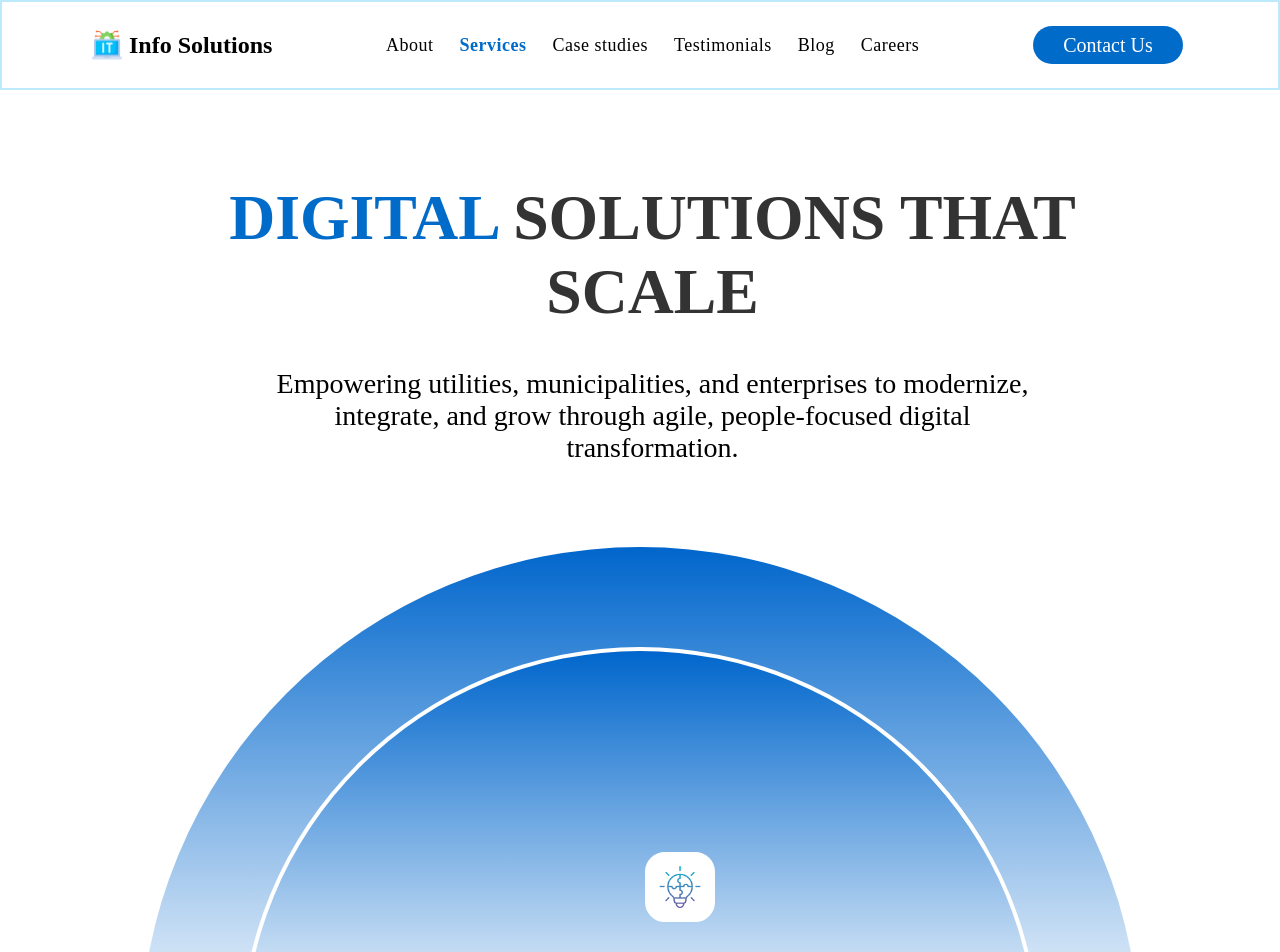
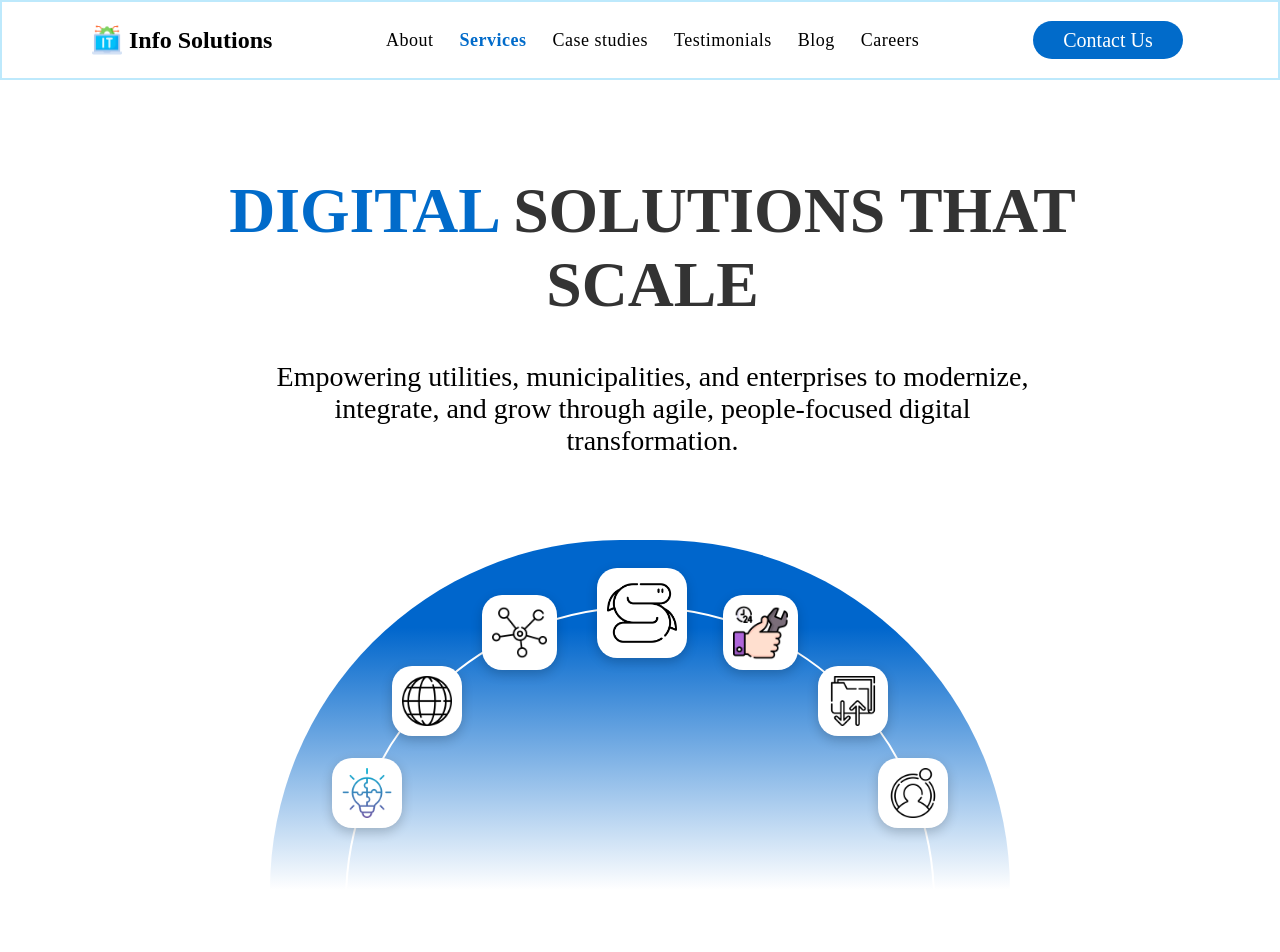
Before and after one commit to Suraj7149/Web_Dev, a React (Vite) app in the folder React and Node.js/info_solutions/: page / in a window 1280 px wide. Shown: the top 952 px of the page. Built offline with nearby package versions, Linux system fonts and the light colour scheme.

Commit message:
finally the circual menu is fixed

```diff
--- a/React and Node.js/info_solutions/src/Components/Hero.jsx
+++ b/React and Node.js/info_solutions/src/Components/Hero.jsx
@@ -40,15 +40,15 @@ const Hero = () => {
 
         <div className='circular-menu'>
           <div className='circular-menu-line'>
-            <div className='icon'>
+            <div className='icon-holder'>
             <img
-              className={` ${activeIndex === 1 ? "active" : ""}`}
+              className={`icon ${activeIndex === 1 ? "active" : ""}`}
               onClick={() => {setActiveIndex(1); givepos(1);}}
               src="../src/assets/idea.png"
               alt="" />
             </div>
 
-            <div>
+            <div className='icon-holder'>
               <img
               className={`icon ${activeIndex === 2 ? "active" : ""}`}
               onClick={() => {setActiveIndex(2); givepos(2);}}
@@ -56,7 +56,7 @@ const Hero = () => {
               alt="" />
             </div>
 
-            <div>
+            <div className='icon-holder'>
             <img
               className={`icon ${activeIndex === 3 ? "active" : ""}`}
               onClick={() => {setActiveIndex(3); givepos(3);}}
@@ -64,7 +64,7 @@ const Hero = () => {
               alt="" />
             </div>
 
-            <div>
+            <div className='icon-holder'>
             <img
               className={`icon ${activeIndex === 4 ? "active" : ""}`}
               onClick={() => {setActiveIndex(4); givepos(4);}}
@@ -72,7 +72,7 @@ const Hero = () => {
               alt="" />
             </div>
 
-            <div>
+            <div className='icon-holder'>
             <img
               className={`icon ${activeIndex === 5 ? "active" : ""}`}
               onClick={() => {setActiveIndex(5); givepos(5);}}
@@ -80,7 +80,7 @@ const Hero = () => {
               alt="" />
             </div>
 
-            <div>
+            <div className='icon-holder'>
             <img
               className={`icon ${activeIndex === 6 ? "active" : ""}`}
               onClick={() => {setActiveIndex(6); givepos(6);}}
@@ -88,7 +88,7 @@ const Hero = () => {
               alt="" />
             </div>
 
-            <div>
+            <div className='icon-holder'>
             <img
               className={`icon ${activeIndex === 7 ? "active" : ""}`}
               onClick={() => {setActiveIndex(7); givepos(7);}}
--- a/React and Node.js/info_solutions/src/index.css
+++ b/React and Node.js/info_solutions/src/index.css
@@ -38,7 +38,7 @@ body::-webkit-scrollbar {
   width: 100%;
   padding: 0;
   margin: 0;
-  height: 90px;
+  height: 80px;
   display: flex;
   align-items: center;
   padding: 20px 95px 20px 90px;
@@ -132,7 +132,7 @@ body::-webkit-scrollbar {
   align-items: center;
   /* justify-content: space-evenly; */
   height: 150vh;
-  padding-top: 67px;
+  padding-top: 60px;
   /* background-color: #f0f0f0; */
   text-align: center;
 }
@@ -173,9 +173,9 @@ body::-webkit-scrollbar {
 .circular-menu {
   /* bottom: 20px;
   right: 20px; */
-  width: 1000px;
-  height: 500px;
-  border-radius: 600px 600px 0 0;
+  width: 740px;
+  height: 350px;
+  border-radius: 1500px 1500px 0 0;
   margin-top: 440px;
   padding-top: 0;
   background-color: rgba(1,107,202,255); /* Blue background */
@@ -183,40 +183,27 @@ body::-webkit-scrollbar {
   align-items: center;
   justify-content: center;
   /* box-shadow: 0px 4px 8px rgba(0,0,0,0.2); */
-  background: linear-gradient(to bottom, #0066cc 0%, #ffffff 100%);
+  background: linear-gradient(to bottom, #0066cc 25%, #ffffff 100%);
 }
 
 .circular-menu-line {
-  /* bottom: 20px;
-  right: 20px; */
-  width: 800px;
-  height: 400px;
-  border-radius: 750px 750px 0 0;
+  width: 590px;
+  height: 318px;
+  border-radius: 800px 800px 0 0;
   margin-top: 100px;
   padding-top: 0;
-  background-color: rgba(1,107,202,255); /* Blue background */
-  display: flex;
-  align-items: center;
-  justify-content: center;
-  border: #ffffff 4px solid;
-  background: linear-gradient(to bottom, #0066cc 0%, #ffffff 100%);
+  position: relative;
+  background-color: rgba(1,107,202,255);
+  border: #ffffff 2px solid;
+  background: transparent;
 }
 
-.circular-menu-line img {
+
+
+.icon-holder {
   position: absolute;
-  height: 70px;
-  width: 70px;
-  border-radius: 20px;
-  background-color: #ffffff;
-  margin: 5px 5px 5px 5px;
-  border: #ffffff 14px solid;
-  transition: transform 1s ease-in-out;
-}
-
-.menu-item {
-  position: absolute;
-  width: 70px;
-  height: 70px;
+  /* width: 75px;
+  height: 75px; */
   background: white;
   border-radius: 20px;
   display: flex;
@@ -225,24 +212,26 @@ body::-webkit-scrollbar {
   box-shadow: 0 4px 12px rgba(0,0,0,0.2);
 }
 
-.arc-item {
-  position: absolute;
-  width: 70px;
-  height: 70px;
-  background: white;
-  border-radius: 20px;
-  display: flex;
-  justify-content: center;
-  align-items: center;
-  transform: scale(0); /* for animation */
-  opacity: 0;
+.icon{
+  height: 55px;
+  width: 55px;
+
 }
 
 /* Positioning items along an arc manually */
-.icon:nth-child(1) { top: 1020px; left: 490px; }
-.icon:nth-child(2) { top: 890px; left: 555px; }
-.icon:nth-child(3) { top: 790px; left: 680px; }
-.icon:nth-child(4) { top: 743px; left: 860px; }
-.icon:nth-child(5) { top: 790px; right: 680px; }
-.icon:nth-child(6) { top: 890px; right: 555px; }
-.icon:nth-child(7) { top: 1020px; right: 490px; }
+.icon-holder:nth-child(1) { top: 150px;  left: -15px; height: 70px;  width: 70px; }
+.icon-holder:nth-child(2) { top: 58px;   left: 45px; height: 70px;  width: 70px; }
+.icon-holder:nth-child(3) { top: -13px;  left: 135px; height: 75px;  width: 75px; }
+.icon-holder:nth-child(4) { top: -40px;  left: 250px; height: 90px;  width: 90px; }
+.icon-holder:nth-child(5) { top: -13px;  right: 135px; height: 75px;  width: 75px; }
+.icon-holder:nth-child(6) { top: 58px;   right: 45px; height: 70px;  width: 70px; }
+.icon-holder:nth-child(7) { top: 150px;  right: -15px; height: 70px;  width: 70px; }
+
+
+.icon-holder:nth-child(1) img { height: 50px;  width: 50px; }
+.icon-holder:nth-child(2) img { height: 50px;  width: 50px; }
+.icon-holder:nth-child(3) img { height: 55px;  width: 55px; }
+.icon-holder:nth-child(4) img { height: 70px;  width: 70px; }
+.icon-holder:nth-child(5) img { height: 55px;  width: 55px; }
+.icon-holder:nth-child(6) img { height: 50px;  width: 50px; }
+.icon-holder:nth-child(7) img { height: 50px;  width: 50px; }
```
